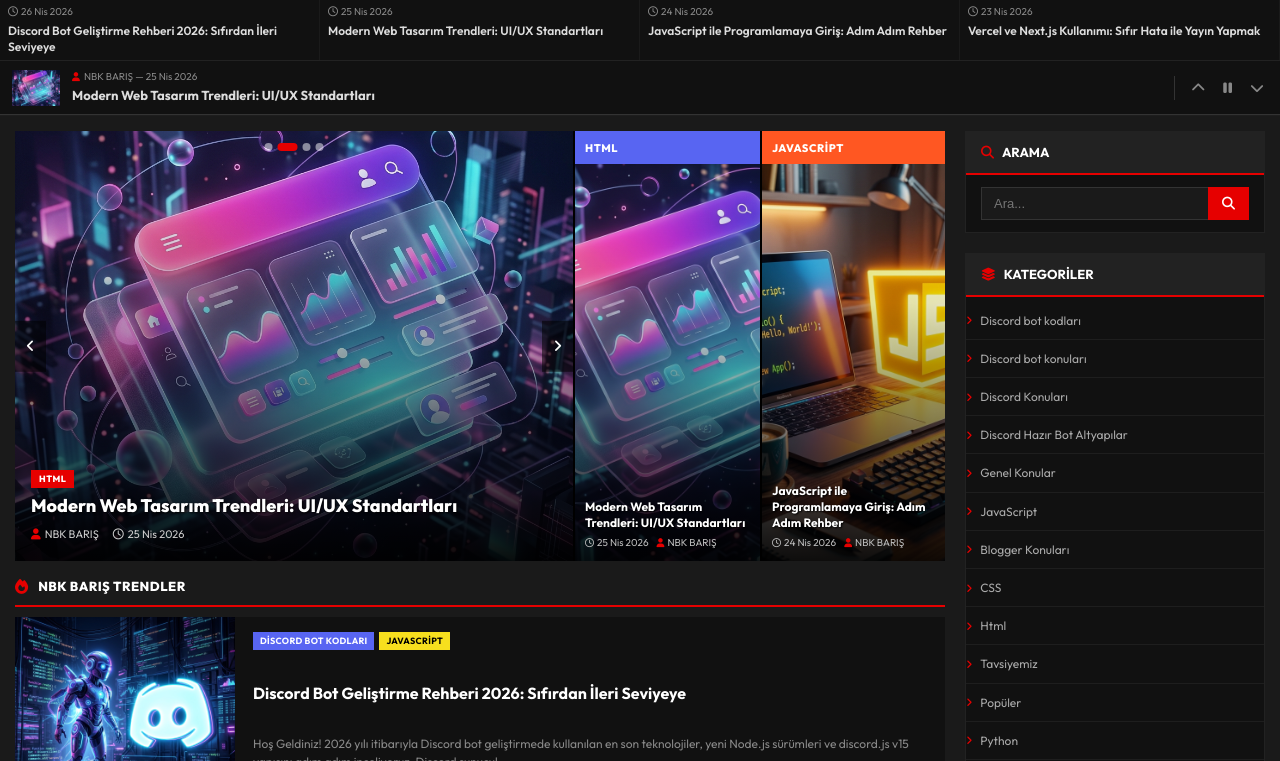
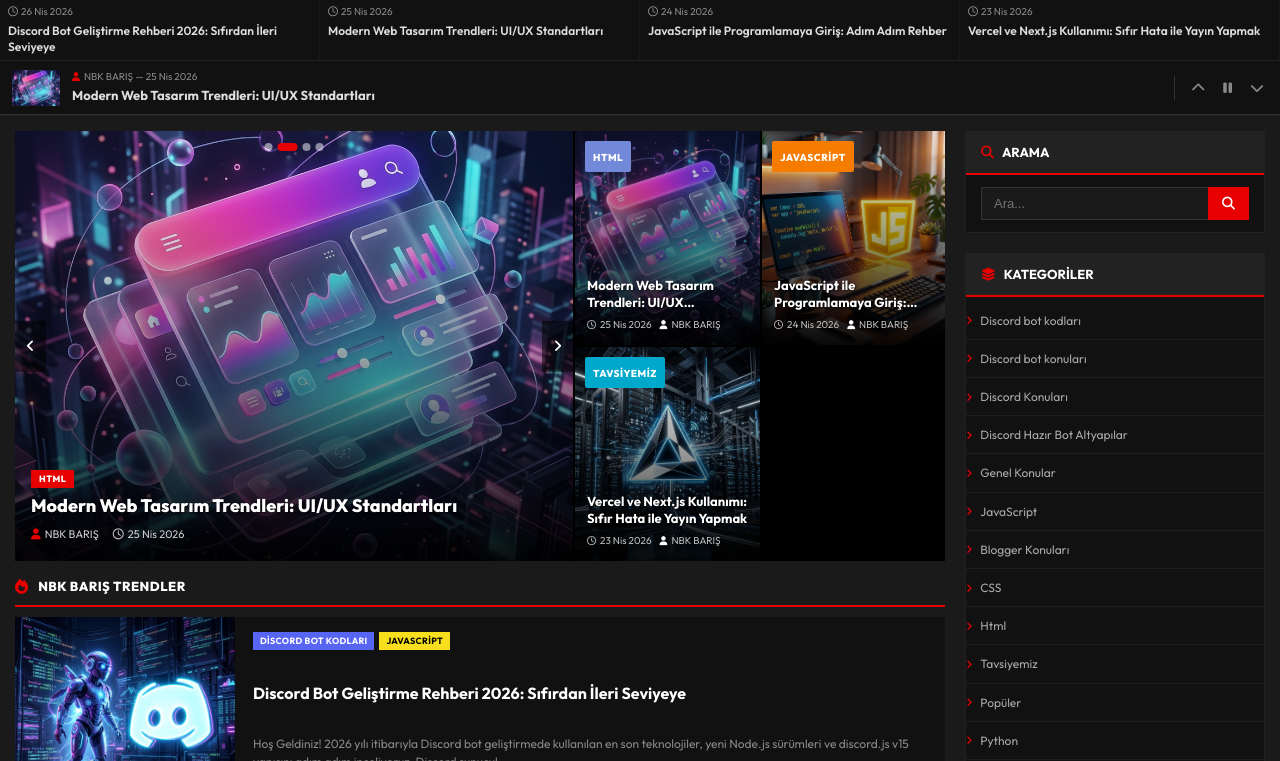
Before and after one commit to NBKBARIS/codemarefi, a Next.js app: page / in a window 1280 px wide. Shown: the part 509-1270 px from the top of the page. Built offline with nearby package versions, Linux system fonts and the light colour scheme; no server answers; the database is empty; a web font is replaced by a local one.

Commit message:
Update featured section right side to 2x2 grid layout matching old site

```diff
--- a/app/page.tsx
+++ b/app/page.tsx
@@ -212,9 +212,13 @@ export default function HomePage() {
                 )}
               </div>
 
-              {/* SAĞ: 2 tall kart yan yana (orijinalden birebir) */}
-              <div style={{ display: 'grid', gridTemplateColumns: '1fr 1fr', gap: '2px' }}>
-                {posts.slice(1, 3).map((p, idx) => (
+              {/* SAĞ: 4 küçük kart (2x2 grid) */}
+              <div style={{ display: 'grid', gridTemplateColumns: '1fr 1fr', gridTemplateRows: '1fr 1fr', gap: '2px' }}>
+                {posts.slice(1, 5).map((p, idx) => {
+                  const colors = ['#7289da', '#f57c00', '#00a8cc', '#ffca28', '#2ea44f'];
+                  const catColor = colors[idx % colors.length];
+
+                  return (
                     <Link
                       key={p.id}
                       href={p.url}
@@ -228,27 +232,41 @@ export default function HomePage() {
                         backgroundPosition: 'center',
                         backgroundColor: '#111',
                       }}
+                      onMouseEnter={(e) => {
+                        const img = e.currentTarget;
+                        img.style.transform = 'scale(1.02)';
+                        img.style.transition = 'transform 0.3s ease';
+                        img.style.zIndex = '10';
+                      }}
+                      onMouseLeave={(e) => {
+                        const img = e.currentTarget;
+                        img.style.transform = 'scale(1)';
+                        img.style.zIndex = '1';
+                      }}
                     >
-                    {/* Kategori label üstte */}
-                    <div style={{ position: 'absolute', top: 0, left: 0, right: 0, background: CAT_COLORS[idx % CAT_COLORS.length], padding: '5px 10px', zIndex: 2 }}>
-                      <span style={{ color: '#fff', fontSize: '11px', fontWeight: 800, textTransform: 'uppercase', letterSpacing: '0.5px' }}>
+                      {/* Kategori label sol üst (kutu şeklinde) */}
+                      <div style={{ position: 'absolute', top: '10px', left: '10px', background: catColor, padding: '4px 8px', zIndex: 2, borderRadius: '2px' }}>
+                        <span style={{ color: '#fff', fontSize: '10px', fontWeight: 800, textTransform: 'uppercase', letterSpacing: '0.5px' }}>
                           {p.categories[0]?.replace(/-/g, ' ') || 'GENEL'}
                         </span>
                       </div>
+
                       {/* Overlay */}
-                    <div style={{ position: 'absolute', inset: 0, background: 'linear-gradient(to top, rgba(0,0,0,0.92) 0%, rgba(0,0,0,0.1) 60%, transparent 100%)', zIndex: 1 }}></div>
+                      <div style={{ position: 'absolute', inset: 0, background: 'linear-gradient(to top, rgba(0,0,0,0.95) 0%, rgba(0,0,0,0.4) 50%, transparent 100%)', zIndex: 1 }}></div>
+
                       {/* Content altta */}
-                    <div style={{ position: 'absolute', bottom: 0, left: 0, right: 0, padding: '10px', zIndex: 2 }}>
-                      <div style={{ color: '#fff', fontSize: '12px', fontWeight: 700, lineHeight: 1.3, display: '-webkit-box', WebkitLineClamp: 3, WebkitBoxOrient: 'vertical', overflow: 'hidden', textShadow: '1px 1px 2px #000', marginBottom: '5px' }}>
+                      <div style={{ position: 'absolute', bottom: 0, left: 0, right: 0, padding: '12px', zIndex: 2 }}>
+                        <div style={{ color: '#fff', fontSize: '13px', fontWeight: 700, lineHeight: 1.3, display: '-webkit-box', WebkitLineClamp: 2, WebkitBoxOrient: 'vertical', overflow: 'hidden', textShadow: '1px 1px 3px #000', marginBottom: '6px' }}>
                           {p.title}
                         </div>
-                      <div style={{ color: '#bbb', fontSize: '10px', display: 'flex', gap: '8px' }}>
-                        <span><i className="fa-regular fa-clock" style={{ marginRight: '3px', fontSize: '9px' }}></i>{fmtDate(p.published)}</span>
-                        <span><i className="fa-solid fa-user" style={{ marginRight: '3px', fontSize: '9px', color: '#e60000' }}></i>{p.author}</span>
+                        <div style={{ color: '#bbb', fontSize: '10px', display: 'flex', gap: '8px', alignItems: 'center' }}>
+                          <span><i className="fa-regular fa-clock" style={{ marginRight: '4px', fontSize: '9px' }}></i>{fmtDate(p.published)}</span>
+                          <span><i className="fa-solid fa-user" style={{ marginRight: '4px', fontSize: '9px', color: '#fff' }}></i>{p.author}</span>
                         </div>
                       </div>
                     </Link>
-                ))}
+                  );
+                })}
               </div>
 
             </div>
```
Lines whose indentation alone changed are shown as unchanged.
